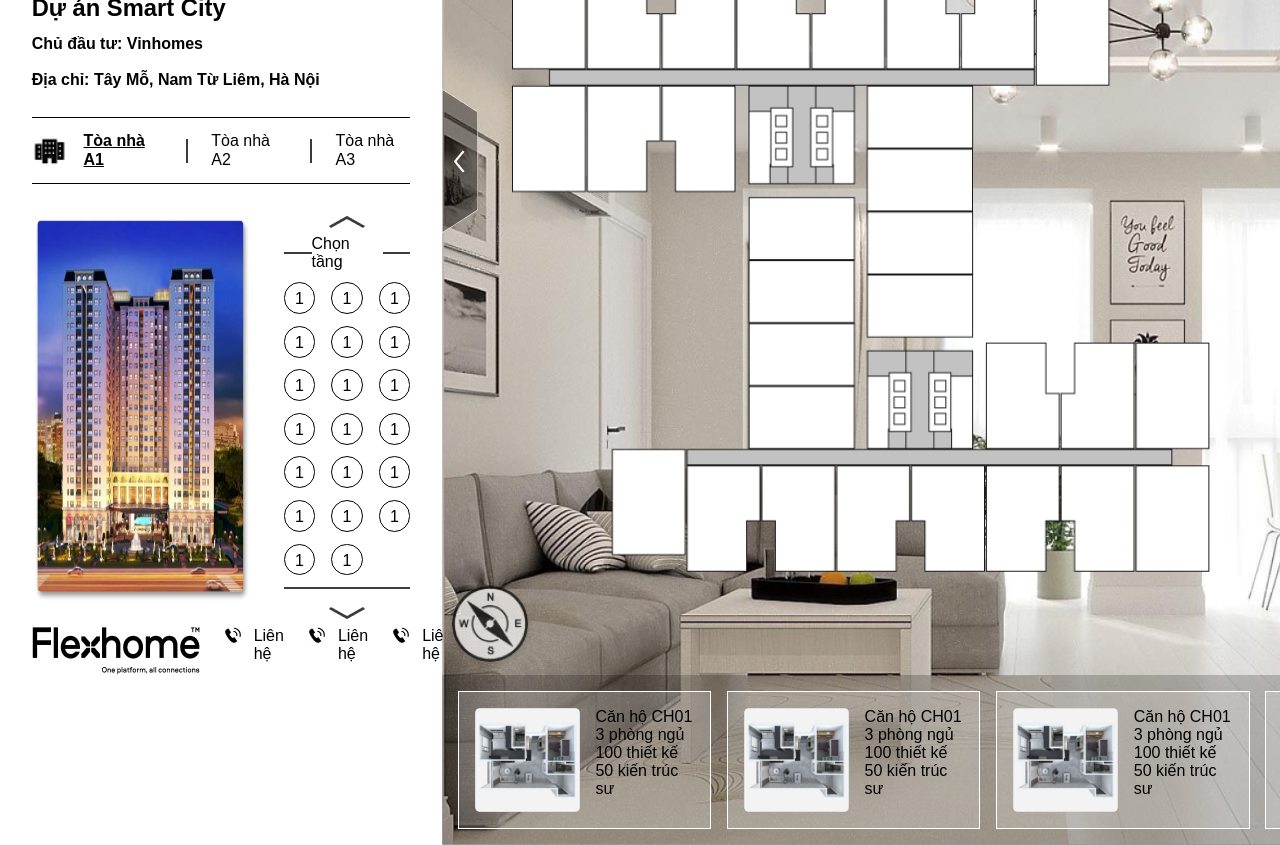
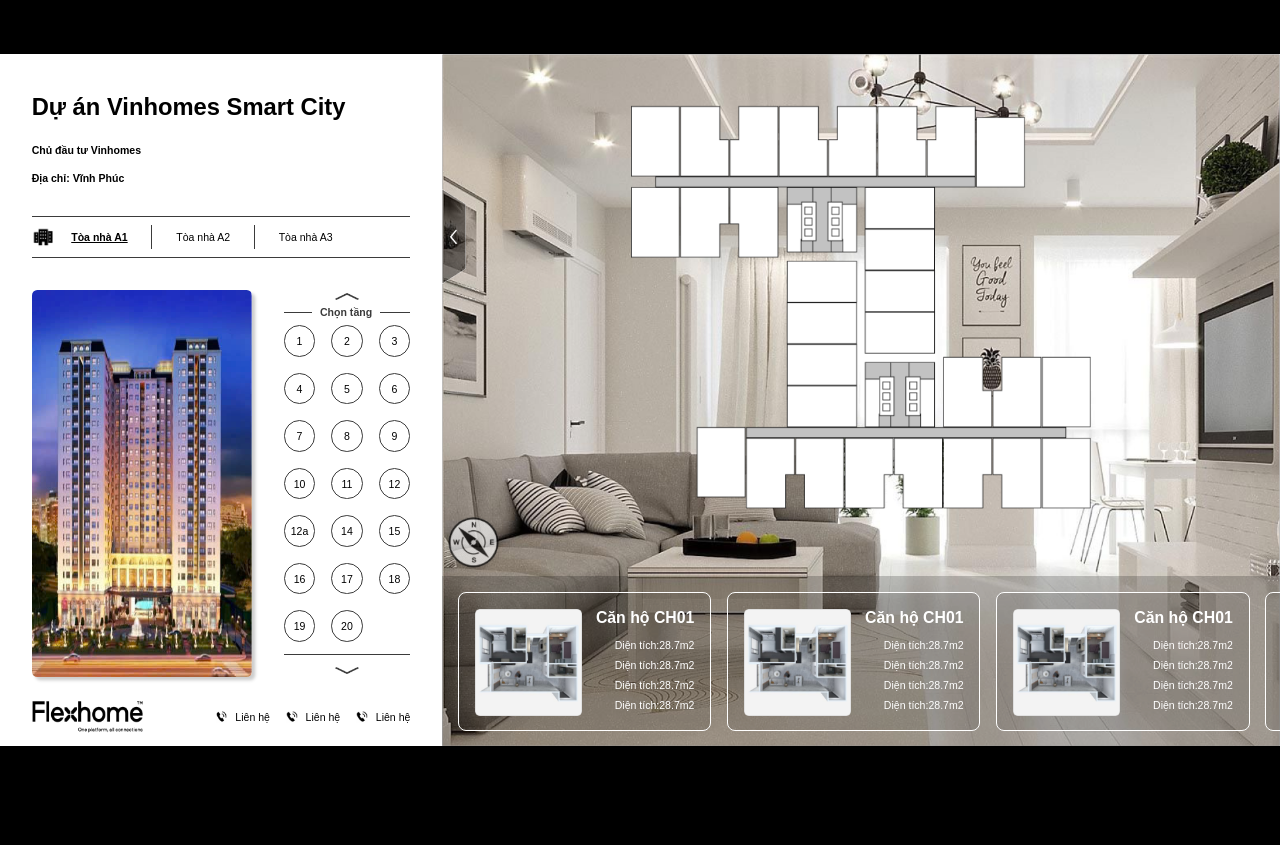
Before and after one commit to longdao2003/FlexHome, a plain HTML site: page index.html in a window 1280 px wide. After the commit the page ends 800 px from the top, so only its background shows below. Drawn offline with Linux system fonts and the light colour scheme.

Commit message:
Add files via upload

```diff
--- a/index.html
+++ b/index.html
@@ -1,143 +1,162 @@
 <!DOCTYPE html>
-<html>
+<html lang="en">
   <head>
-	<meta charset="utf-8">
-	<meta name="viewport" content="width=device-width, initial-scale=1">
+    <meta charset="UTF-8" />
+    <meta name="viewport" content="width=device-width, initial-scale=1.0" />
+    <link rel="stylesheet" type="text/css" href="styles/common.css" />
+    <link rel="stylesheet" href="styles/desktop.css" />
+    <link rel="stylesheet" href="styles/tablet.css" />
+    <link rel="stylesheet" href="styles/mobile.css" />
+
     <title>FlexHome</title>
-	<link rel="stylesheet" type="text/css" href="./style.css">
-	<style type="text/css">
-
-	</style>
   </head>
   <body>
-	<div class="container">
+    <div class="container flex">
+      <div class="container_left">
+        <p class="fw_700 fs_36_lh_41_4 fs_mb_24_lh_27_6">
+          Dự án Vinhomes Smart City
+        </p>
+        <p
+          class="fw_700 fs_16_lh_18_4 mr_t_36 mr_tl_t_36 mr_t_mb_24 fs_mb_12_lh_13_8"
+        >
+          Chủ đầu tư Vinhomes
+        </p>
+        <p class="fw_700 fs_16_lh_18_4 fs_mb_12_lh_13_8">Địa chỉ: Vĩnh Phúc</p>
+        <div class="tower bd_t_bt_1_3b3b3b mr_t_48 mr_t_mb_24 flex mr_tl_t_36">
+          <img src="imgs/icon-tower-1.png" alt="" />
+          <p
+            class="bd_r_1_3b3b3b mr_r_36 tower-clicked fs_16_lh_18_4 fs_mb_12_lh_13_8 pd_9_36_9_0 pd_mb_5_24_5_0 mr_r_mb_24"
+          >
+            Tòa nhà A1
+          </p>
+          <p
+            class="bd_r_1_3b3b3b mr_r_36 fw_400 fs_16_lh_18_4 fs_mb_12_lh_13_8 pd_9_36_9_0 pd_mb_5_24_5_0 mr_r_mb_24"
+          >
+            Tòa nhà A2
+          </p>
+          <p
+            class="fw_400 fs_16_lh_18_4 fs_mb_12_lh_13_8 pd_9_36_9_0 pd_mb_5_24_5_0 mr_r_mb_24"
+          >
+            Tòa nhà A3
+          </p>
+        </div>
+        <div class="floor flex mr_t_48 mr_tl_t_36 mr_t_mb_24">
+          <img src="imgs/tower.jpg" alt="" class="logo" />
+          <div class="floor-input mr_t_mb_24 ps_relative">
+            <img
+              src="imgs/left-arrow.png"
+              class="left_arrow hidden inlineblock-mb mr_r_mb_12 arrow-mb"
+              alt=""
+            />
+            <img
+              src="imgs/up-arrow.png"
+              class="up_arrow block mr_0_auto hidden-mb arrow"
+              alt=""
+            />
 
-		<div class="container__left">
-			<p class="title">Dự án Smart City</p>
-			<p class="text--normal">Chủ đầu tư: Vinhomes</p>
-			<p class="text--normal">Địa chỉ: Tây Mỗ, Nam Từ Liêm, Hà Nội</p>
-			<div class="tower">
-
-				<img src="./img/icon-tower.png">
-				<p class="--clicked">Tòa nhà A1</p>
-				<div class="tower__divider"></div>
-				<p>Tòa nhà A2</p>
-				<div class="tower__divider"></div>
-				<p>Tòa nhà A3</p>
+            <div
+              class="bd_t_bt_1_3b3b3b mr_t_18 flex mr_r_mb_12 fs_16_lh_18_4 fw_400 of_hd"
+            >
+              <p class="fw_700 ps_absolute">Chọn tầng</p>
+              <div class="floor_circle">1</div>
+              <div class="floor_circle">2</div>
+              <div class="floor_circle">3</div>
+              <div class="floor_circle">4</div>
+              <div class="floor_circle">5</div>
+              <div class="floor_circle hidden-mb">6</div>
+              <div class="floor_circle hidden-mb">7</div>
+              <div class="floor_circle hidden-mb">8</div>
+              <div class="floor_circle hidden-mb">9</div>
+              <div class="floor_circle hidden-mb">10</div>
+              <div class="floor_circle hidden-mb">11</div>
+              <div class="floor_circle hidden-mb">12</div>
+              <div class="floor_circle hidden-mb">12a</div>
+              <div class="floor_circle hidden-mb">14</div>
+              <div class="floor_circle hidden-mb">15</div>
+              <div class="floor_circle hidden-mb">16</div>
+              <div class="floor_circle hidden-mb">17</div>
+              <div class="floor_circle hidden-mb">18</div>
+              <div class="floor_circle hidden-mb">19</div>
+              <div class="floor_circle hidden-mb">20</div>
             </div>
-			<div class="floor">
-				<img src="./img/vinhome.png">
-				<div class="floor__input">
-					<img src="./img/up-arrow.png">
-					<div class="wrapper--title">
-						<div class="line--short"></div>
-						<p> Chọn tầng</p>
-						<div class="line--short"></div>
+            <img
+              src="imgs/down-arrow.png"
+              class="down_arrow block mr_0_auto mr_t_18 hidden-mb arrow"
+              alt=""
+            />
+            <img
+              src="imgs/right-arrow.png"
+              class="right_arrow hidden inlineblock-mb arrow-mb"
+              alt=""
+            />
           </div>
-					<div class="wrapper--content">
-						<div class="--circle">1</div>
-						<div class="--circle">1</div>
-						<div class="--circle">1</div>
         </div>
-					<div class="wrapper--content">
-						<div class="--circle">1</div>
-						<div class="--circle">1</div>
-						<div class="--circle">1</div>
+        <div class="footer flex mr_t_36 mr_t_mb_24">
+          <img src="imgs/logo.png" class="logo" alt="" />
+          <div class="footer-input flex">
+            <div class="flex">
+              <img src="imgs/icon-phone.png" class="footer-icon" alt="" />
+              <p class="fw_400 fs_16_lh_18_4 fs_mb_12_lh_13_8">Liên hệ</p>
             </div>
-						<div class="wrapper--content">
-						<div class="--circle">1</div>
-						<div class="--circle">1</div>
-						<div class="--circle">1</div>
+            <div class="flex">
+              <img src="imgs/icon-phone.png" class="footer-icon" alt="" />
+              <p class="fw_400 fs_16_lh_18_4 fs_mb_12_lh_13_8">Liên hệ</p>
             </div>
-						<div class="wrapper--content">
-						<div class="--circle">1</div>
-						<div class="--circle">1</div>
-						<div class="--circle">1</div>
-					</div>
-						<div class="wrapper--content">
-						<div class="--circle">1</div>
-						<div class="--circle">1</div>
-						<div class="--circle">1</div>
-					</div>
-						<div class="wrapper--content">
-						<div class="--circle">1</div>
-						<div class="--circle">1</div>
-						<div class="--circle">1</div>
-					</div>
-						<div class="wrapper--content">
-						<div class="--circle">1</div>
-						<div class="--circle">1</div>
-					</div>
-
-
-					<div class="line--long"></div>
-					<img src="./img/down-arrow.png">
-
-				</div>
-
-			</div>
-
-			<div class="content__footer">
-				<img src="./img/logo.png">
-				<div class="footer__wrapper">
-					<div class="wrapper__input">
-						<img src="./img/phone.png">
-						<p class="input__text">Liên hệ</p>
-					</div>
-					<div class="wrapper__input">
-						<img src="./img/phone.png">
-						<p class="input__text">Liên hệ</p>
-					</div>
-					<div class="wrapper__input">
-						<img src="./img/phone.png">
-						<p class="input__text">Liên hệ</p>
+            <div class="flex">
+              <img src="imgs/icon-phone.png" class="footer-icon" alt="" />
+              <p class="fw_400 fs_16_lh_18_4 fs_mb_12_lh_13_8">Liên hệ</p>
             </div>
           </div>
         </div>
       </div>
-		<div class="container__img">
-			<img src="./img/navigation.png" class="navigation">
-			<img src="./img/design-apartment.png" class="content__img">
-			<img src="./img/copmpass.png" class="compass">
-			<div class="content__department">
-				<div class="wrapper--department">
-					<img src="./img/detail-department.png">
-					<div class="content__text">
-						<p class="content--head">Căn hộ CH01</p>
-						<p class="content--normal">3 phòng ngủ</p>
-						<p class="content--normal">100 thiết kế</p>
-						<p class="content--normal">50 kiến trúc sư</p>
+      <div class="container_right ps_relative of_hd">
+        <img src="imgs/navbar-right.png" class="ps_absolute" alt="" />
+        <img
+          src="imgs/department-diagram.png"
+          class="block mr_0_auto of_hd"
+          alt=""
+        />
+        <img src="imgs/compass.png" alt="" />
+        <div class="department-detail flex">
+          <div class="room_rectangle">
+            <img src="imgs/department-detail.png" class="room_img" alt="" />
+            <div>
+              <p class="fw_700 fs_24_lh_27_6">Căn hộ CH01</p>
+              <p class="fw_400 fs_16_lh_18_4 mr_t_18">Diện tích:28.7m2</p>
+              <p class="fw_400 fs_16_lh_18_4 mr_t_12">Diện tích:28.7m2</p>
+              <p class="fw_400 fs_16_lh_18_4 mr_t_12">Diện tích:28.7m2</p>
+              <p class="fw_400 fs_16_lh_18_4 mr_t_12">Diện tích:28.7m2</p>
             </div>
           </div>
-				<div class="wrapper--department">
-					<img src="./img/detail-department.png">
-					<div class="content__text">
-						<p class="content--head">Căn hộ CH01</p>
-						<p class="content--normal">3 phòng ngủ</p>
-						<p class="content--normal">100 thiết kế</p>
-						<p class="content--normal">50 kiến trúc sư</p>
+          <div class="room_rectangle">
+            <img src="imgs/department-detail.png" class="room_img" alt="" />
+            <div>
+              <p class="fw_700 fs_24_lh_27_6">Căn hộ CH01</p>
+              <p class="fw_400 fs_16_lh_18_4 mr_t_18">Diện tích:28.7m2</p>
+              <p class="fw_400 fs_16_lh_18_4 mr_t_12">Diện tích:28.7m2</p>
+              <p class="fw_400 fs_16_lh_18_4 mr_t_12">Diện tích:28.7m2</p>
+              <p class="fw_400 fs_16_lh_18_4 mr_t_12">Diện tích:28.7m2</p>
             </div>
-
           </div>
-				<div class="wrapper--department">
-					<img src="./img/detail-department.png">
-					<div class="content__text">
-						<p class="content--head">Căn hộ CH01</p>
-						<p class="content--normal">3 phòng ngủ</p>
-						<p class="content--normal">100 thiết kế</p>
-						<p class="content--normal">50 kiến trúc sư</p>
+          <div class="room_rectangle">
+            <img src="imgs/department-detail.png" class="room_img" alt="" />
+            <div>
+              <p class="fw_700 fs_24_lh_27_6">Căn hộ CH01</p>
+              <p class="fw_400 fs_16_lh_18_4 mr_t_18">Diện tích:28.7m2</p>
+              <p class="fw_400 fs_16_lh_18_4 mr_t_12">Diện tích:28.7m2</p>
+              <p class="fw_400 fs_16_lh_18_4 mr_t_12">Diện tích:28.7m2</p>
+              <p class="fw_400 fs_16_lh_18_4 mr_t_12">Diện tích:28.7m2</p>
             </div>
-
           </div>
-				<div class="wrapper--department">
-					<img src="./img/detail-department.png">
-					<div class="content__text">
-						<p class="content--head">Căn hộ CH01</p>
-						<p class="content--normal">3 phòng ngủ</p>
-						<p class="content--normal">100 thiết kế</p>
-						<p class="content--normal">50 kiến trúc sư</p>
+          <div class="room_rectangle">
+            <img src="imgs/department-detail.png" class="room_img" alt="" />
+            <div>
+              <p class="fw_700 fs_24_lh_27_6">Căn hộ CH01</p>
+              <p class="fw_400 fs_16_lh_18_4 mr_t_18">Diện tích:28.7m2</p>
+              <p class="fw_400 fs_16_lh_18_4 mr_t_12">Diện tích:28.7m2</p>
+              <p class="fw_400 fs_16_lh_18_4 mr_t_12">Diện tích:28.7m2</p>
+              <p class="fw_400 fs_16_lh_18_4 mr_t_12">Diện tích:28.7m2</p>
             </div>
-
           </div>
         </div>
       </div>
--- /dev/null
+++ b/styles/common.css
@@ -0,0 +1,168 @@
+.mr_t_36 {
+  margin-top: 36rem;
+}
+
+.mr_t_48 {
+  margin-top: 48rem;
+}
+
+.mr_t_12 {
+  margin-top: 12rem;
+}
+
+.mr_r_36 {
+  margin-right: 36rem;
+}
+
+.mr_r_24 {
+  margin-right: 24rem;
+}
+
+.mr_0_auto {
+  margin: 0 auto;
+}
+.mr_auto {
+  margin: auto;
+}
+.mr_t_18 {
+  margin-top: 18rem;
+}
+.pd_9_36_9_0 {
+  padding: 9rem 36rem 9rem 0;
+}
+
+.tower-clicked {
+  text-decoration: underline;
+  font-weight: 700;
+}
+.floor_circle {
+  width: 48rem;
+  height: 48rem;
+  border-radius: 50%;
+  line-height: 48rem;
+  text-align: center;
+  border: 1rem solid #3b3b3b;
+  gap: 24rem;
+}
+.floor-clicked {
+  background-color: black;
+  color: white;
+}
+.room_rectangle {
+  width: 384rem;
+  height: 210rem;
+  display: flex;
+  justify-content: space-between;
+  border-radius: 8px;
+  border: 1px solid #ffffff;
+  background: #0000001a;
+  padding: 24rem;
+  margin-right: 24rem;
+}
+.room_img {
+  width: 162rem;
+  height: 162rem;
+}
+.room-rectangle-clicked {
+  background: #ffffff33;
+}
+
+.fw_700 {
+  font-weight: 700;
+}
+.fw_400 {
+  font-weight: 400;
+}
+.fs_16_lh_18_4 {
+  font-size: 16rem;
+  line-height: 18.4rem;
+}
+.fs_36_lh_41_4 {
+  font-size: 36rem;
+  line-height: 41.4rem;
+}
+.fs_24_lh_27_6 {
+  font-size: 24rem;
+  line-height: 27.6rem;
+}
+.flex {
+  display: flex;
+}
+.bd_t_bt_1_3b3b3b {
+  border-top: 1px solid #3b3b3b;
+  border-bottom: 1px solid #3b3b3b;
+}
+.bd_r_1_3b3b3b {
+  border-right: 1px solid #3b3b3b;
+}
+.footer-rectangle {
+  width: 83rem;
+  height: 18rem;
+  justify-content: space-beetween;
+}
+.hidden {
+  display: none;
+}
+.block {
+  display: block;
+}
+.of_hd {
+  overflow: hidden;
+}
+.ps_absolute {
+  position: absolute;
+}
+.ps_relative {
+  position: relative;
+}
+.footer-icon {
+  width: 18rem;
+  height: 18rem;
+}
+.arrow {
+  width: 36rem;
+  height: 12rem;
+}
+@media only screen and (max-width: 769px) {
+  .mr_tl_t_36 {
+    margin-top: 36rem;
+  }
+}
+@media only screen and (max-width: 481px) {
+  .pd_r_mb_12 {
+    padding-right: 12rem;
+  }
+  .pd_mb_5_24_5_0 {
+    padding: 5rem 24rem 5rem 0;
+  }
+  .mr_t_mb_24 {
+    margin-top: 24rem;
+  }
+  .mr_r_mb_12 {
+    margin-right: 12rem;
+  }
+  .mr_r_mb_24 {
+    margin-right: 24rem;
+  }
+  .mr_l_mb_36 {
+    margin-left: 36rem;
+  }
+  .hidden-mb {
+    display: none;
+  }
+  .inlineblock-mb {
+    display: inline-block;
+  }
+  .fs_mb_24_lh_27_6 {
+    font-size: 16rem;
+    line-height: 18.4rem;
+  }
+  .fs_mb_12_lh_13_8 {
+    font-size: 12rem;
+    line-height: 13.8rem;
+  }
+  .arrow-mb {
+    width: 12rem;
+    height: 36rem;
+  }
+}
--- /dev/null
+++ b/styles/desktop.css
@@ -0,0 +1,137 @@
+@media only screen and (max-aspect-ratio: 1940/1050) and (min-width: 768px) {
+  html {
+    font-size: calc(100 * 1vw / 1940);
+  }
+  .container {
+    width: 100vw;
+    aspect-ratio: 1940/1050;
+  }
+}
+
+@media only screen and (min-aspect-ratio: 1940/1050) and (min-width: 768px) {
+  html {
+    font-size: calc(100 * 1vh / 1050);
+  }
+  .container {
+    height: 100vh;
+    aspect-ratio: 1940/1050;
+  }
+}
+
+* {
+  margin: 0;
+  padding: 0;
+  box-sizing: border-box;
+  font-family: Arial;
+}
+body {
+  width: 100vw;
+  height: 100vh;
+  display: flex;
+  justify-content: center;
+  align-items: center;
+  background-color: black;
+}
+.container {
+  background-color: white;
+}
+.container_left {
+  padding: 0 48rem;
+  width: 670rem;
+}
+.container_left > p:first-child {
+  margin-top: 60rem;
+}
+.container_left > p:nth-child(3) {
+  margin-top: 24rem;
+}
+.tower {
+  padding: 12rem 0;
+}
+.tower img {
+  margin-right: 24rem;
+}
+.floor {
+  align-items: center;
+}
+
+.floor > img {
+  width: 334rem;
+  height: 588rem;
+  box-shadow: 5rem 5rem 5rem 0rem #00000033;
+  border-radius: 8rem;
+  margin-right: 48rem;
+}
+.floor-input > div {
+  flex-wrap: wrap;
+  gap: 24rem;
+  padding: 18rem 0;
+}
+.floor-input > div > p {
+  padding: 0 12rem;
+  background-color: white;
+  color: #3b3b3b;
+  top: 20rem;
+  right: 46rem;
+}
+.footer {
+  justify-content: space-between;
+  align-items: center;
+}
+.footer > img {
+  width: 168rem;
+  height: 48rem;
+}
+.footer-input {
+  justify-content: space-between;
+}
+.footer-input > div {
+  justify-content: flex-end;
+  margin-left: 24rem;
+}
+.footer-input img {
+  width: 18rem;
+  height: 18rem;
+  margin-right: 12rem;
+}
+
+.container_right {
+  padding-top: 72rem;
+  width: 1270rem;
+  background-image: url("../imgs/image-left.png");
+  background-size: cover;
+}
+.container_right > img:first-child {
+  top: 205rem;
+  width: 36rem;
+  height: 144rem;
+}
+.container_right > img:nth-child(2) {
+  width: 698rem;
+  height: 624rem;
+}
+.container_right > img:nth-child(3) {
+  width: 96rem;
+  height: 96rem;
+}
+.department-detail {
+  padding: 24rem 24rem 24rem 24rem;
+  background: #00000033;
+  width: 1680rem;
+}
+.room_img {
+  width: 162rem;
+  height: 162rem;
+}
+.room_img ~ div {
+  text-align: right;
+  color: white;
+}
+.tower img {
+  width: 36rem;
+  height: 36rem;
+}
+.logo {
+  width: 168rem;
+  height: 48rem;
+}
```
Also changed, not shown: styles/mobile.css (added, +87 -0 lines), styles/tablet.css (added, +31 -0 lines), imgs/compass.png (added), imgs/department-detail.png (added), imgs/department-diagram.png (added), imgs/down-arrow.png (added), imgs/icon-phone.png (added), imgs/icon-tower-1.png (added), imgs/image-left.png (added), imgs/left-arrow.png (added), imgs/logo.png (added), imgs/navbar-right.png (added), imgs/right-arrow.png (added), imgs/tower.jpg (added), 2 more files. Lines whose indentation alone changed are shown as unchanged.
